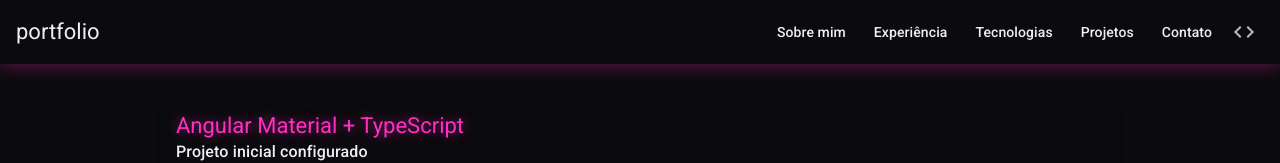
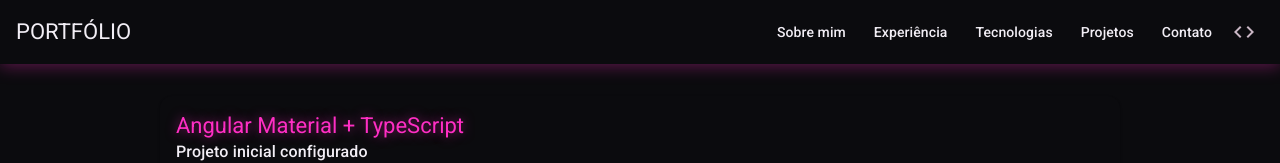
Before and after one commit to MariaClaraCorecha/portfolio, an Angular app: page / in a window 1280 px wide. Shown: the top 163 px of the page. Built offline with nearby package versions, Linux system fonts and the light colour scheme.

Commit message:
feat: update title in app component to use uppercase for consistency

```diff
--- a/src/app/app.ts
+++ b/src/app/app.ts
@@ -10,5 +10,5 @@ import { Footer } from './footer/footer';
   styleUrl: './app.scss',
 })
 export class App {
-  protected readonly title = signal('portfolio');
+  protected readonly title = signal('PORTFÓLIO');
 }
```
